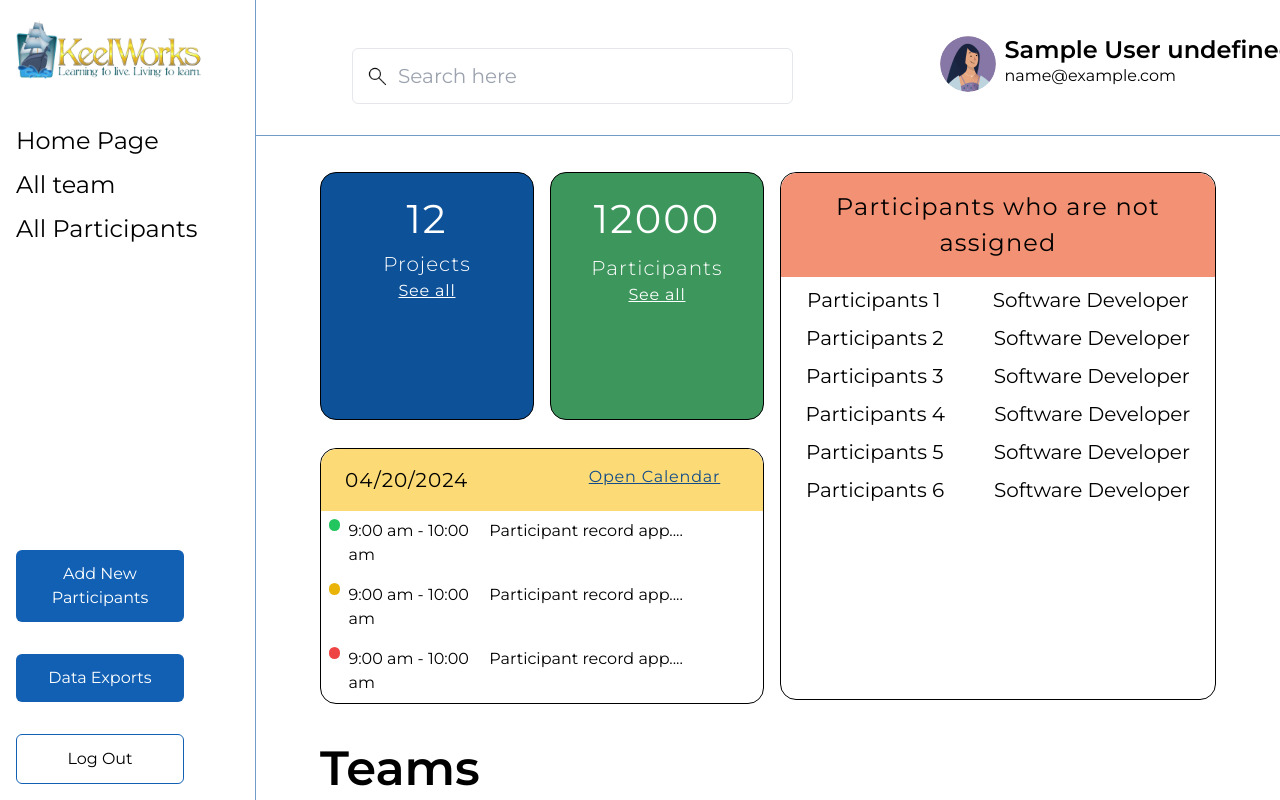
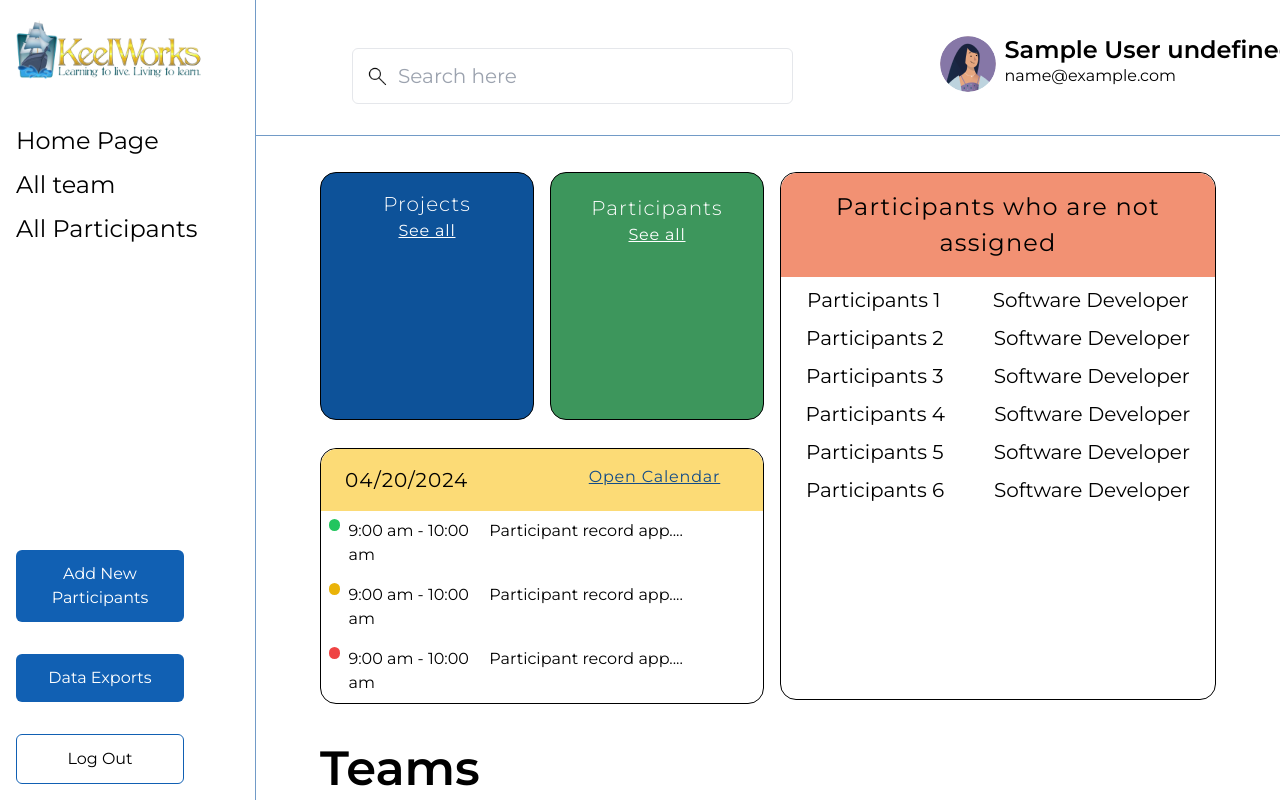
Before and after one commit to keelworks/Record-App, a React (Vite) app in the folder FE/Record-App/: page /home in a window 1280 px wide. Shown: the top 800 px of the page. Built offline with nearby package versions, Linux system fonts and the light colour scheme; no server answers; sample sign-in values are in the browser's storage.

Commit message:
api call
call participant and project api

```diff
--- a/FE/Record-App/src/component/HomePage/HomePage.jsx
+++ b/FE/Record-App/src/component/HomePage/HomePage.jsx
@@ -13,11 +13,10 @@ const HomePage = () => {
           <div className='fixed top-0 left-50 w-full h-16p sm:h-1/5 lg:h-17p xl:h-16p  bg-white border-b border-[#729BC7] justify-center items-center'>
             <Header />
           </div>
-          <MainPage/>
+          <MainPage />
         </div>
       </div>
     </>
   )
 }
-
 export default HomePage
--- a/FE/Record-App/src/component/HomePage/MainPage.jsx
+++ b/FE/Record-App/src/component/HomePage/MainPage.jsx
@@ -1,10 +1,14 @@
-import React from 'react'
+import React, { useEffect, useState } from 'react'
 import SideBar from './SideBar'
 import Header from './Header'
 import CustomeTable from './CustomeTable'
+import axios from 'axios'
+import { API_BASE_URL } from '../../config/apiConfig'
 
 
 const MainPage = () => {
+  const [participant ,setParticipant]=useState()
+  const [project ,setProject]=useState()
   const tableRecord = [
     {
       label: "No",
@@ -23,22 +27,32 @@ const MainPage = () => {
       name: ["Gaurav Patil", "Amit Sharma", "Priya Singh", "Rahul Verma", "Sneha Mehta", "Heena Dhanani", "Filicity", "Kapil Gupta", "Manas Babar", "Thomas Garrod"]
     }
   ];
+  useEffect(()=>{
+    const getData=async()=>{
+      const particpant=await axios.get(`${API_BASE_URL}/api/getAllParticipant`)
+      const project=await axios.get(`${API_BASE_URL}/api/getAllProject`)
+      setParticipant(particpant.data.total)
+      setProject(project.data.total)
+
+    }
+    getData()
+
+  },[participant,project])
 
   return (
     <>
-
       <div className='mt-48 lg:mt-40 lg:h-85p h-auto w-full'>
         <div className='mx-4 sm:mx-8 md:mx-[4rem] '>
           <div className='grid grid-cols-1 md:grid-cols-1 lg:grid-cols-2 gap-2 h-full'>
             <div className='grid md:grid-rows-2 lg:grid-rows-2 gap-2 ml-0 '>
               <div className='grid grid-cols-1 md:grid-cols-2 lg:grid-cols-2 gap-4 w-full'>
                 <div className='border rounded-2xl bg-[#0D5299] text-center text-white my-3 p-4 border-black w-full'>
-            <p className='text-[40px] tracking-wider'>12</p>
+                  <p className='text-[40px] tracking-wider'>{project}</p>
                   <p className='font-light text-[20px] mt-0 tracking-wider'>Projects</p>
                   <a href="" className='text-[16px] underline tracking-wider hover:text-white'>See all</a>
                 </div>
                 <div className='border rounded-2xl bg-[#3D965C] text-center text-white my-3 p-4 border-black w-full'>
-            <p className='text-[40px] tracking-wider'>12000</p>
+                  <p className='text-[40px] tracking-wider'>{participant}</p>
                   <p className='font-light mt-1 text-[20px] tracking-wider'>Participants</p>
                   <a href="" className='text-[16px] underline tracking-wider hover:text-white'>See all</a>
                 </div>
@@ -69,7 +83,6 @@ const MainPage = () => {
                 </div>
               </div>
             </div>
-
             <div className='ml-2 my-3'>
               <div className='border rounded-2xl flex flex-col border-black h-full md:mt-0 w-full '>
                 <div className='bg-[#F29173] p-4 text-center font-normal text-[24px] text-black tracking-wider rounded-t-2xl w-full'>Participants who are not assigned</div>
@@ -110,9 +123,6 @@ const MainPage = () => {
           </div>
         </div>
       </div>
-
-
-
     </>
   )
 }
```
Lines whose indentation alone changed are shown as unchanged.
